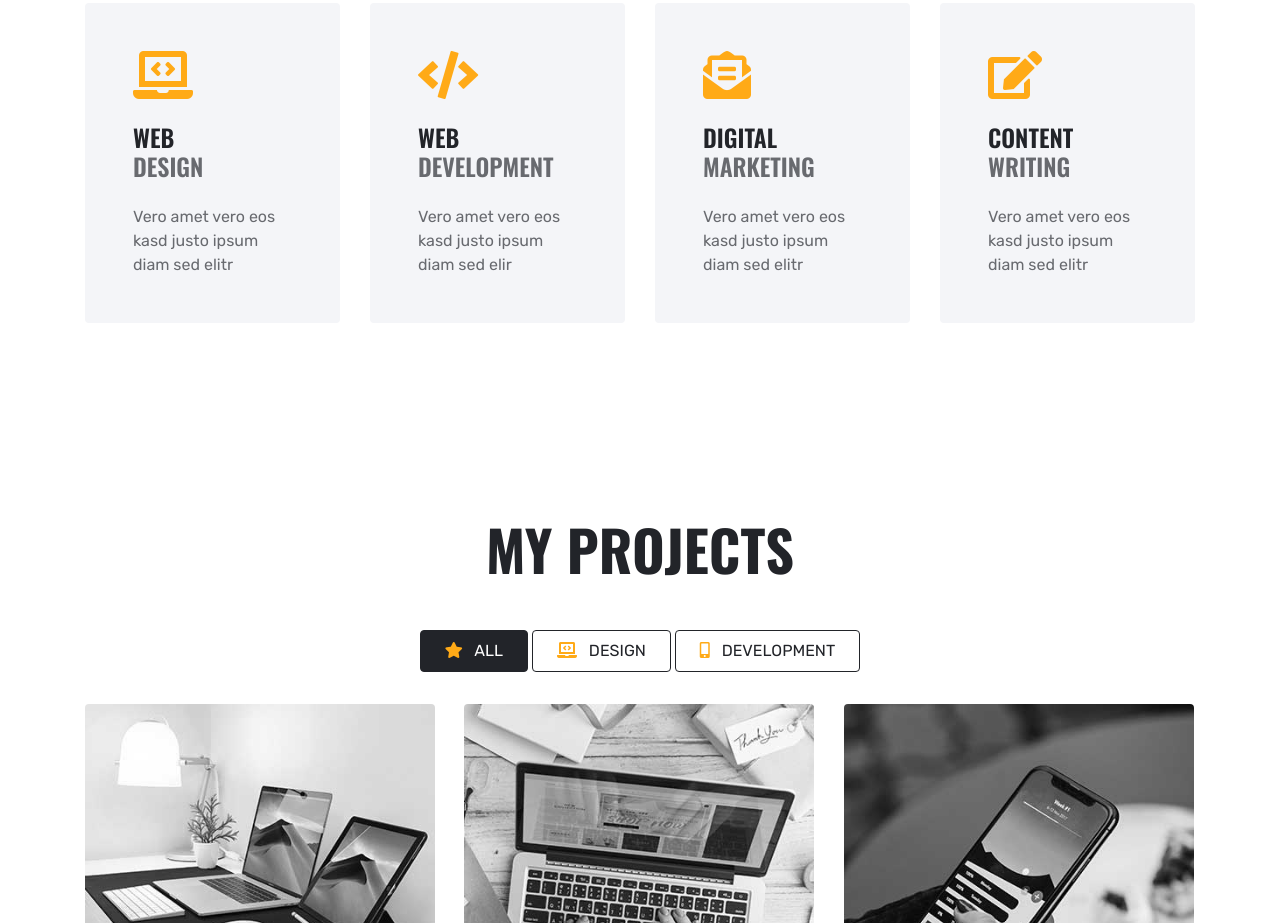
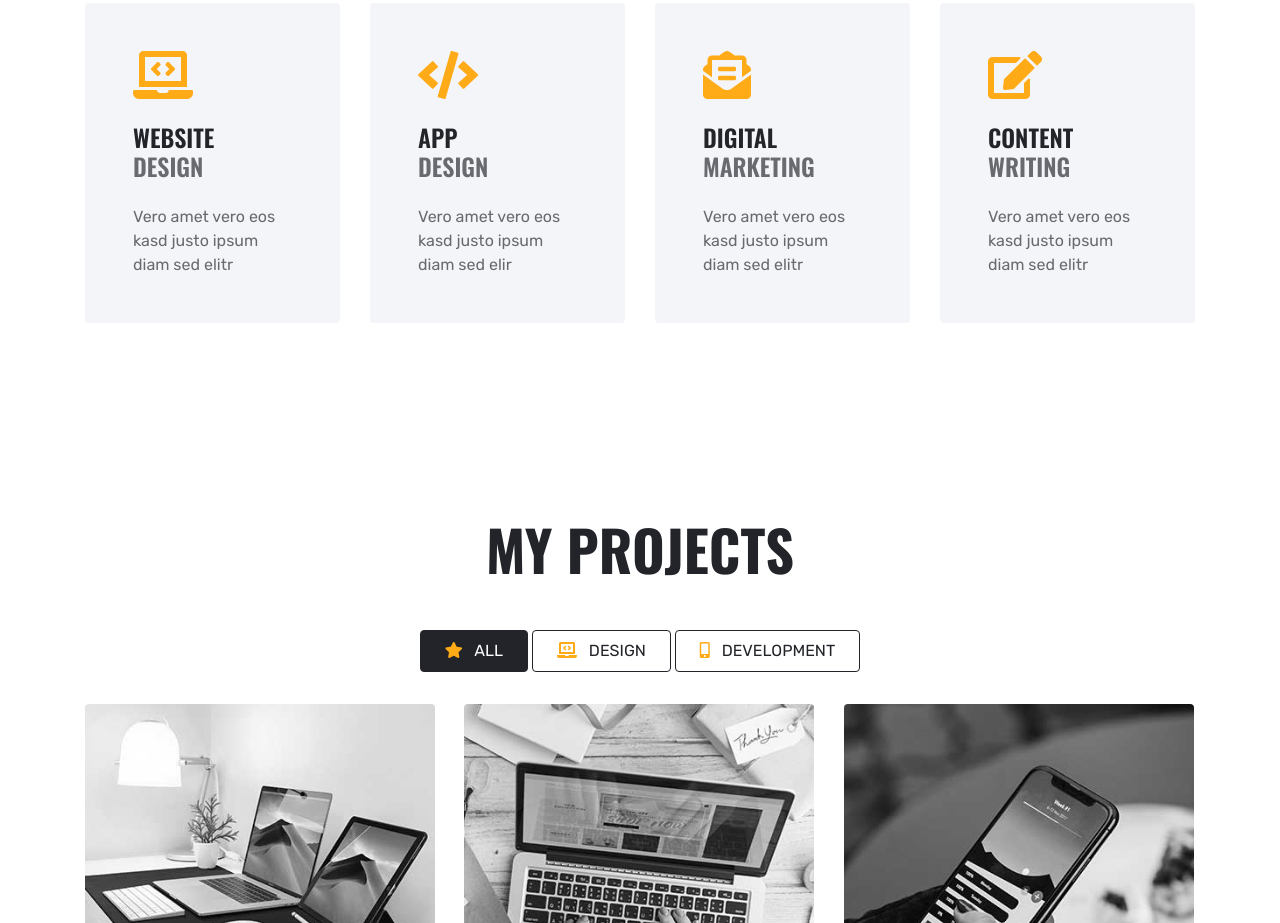
Before and after one commit to nabarunjain/nabarunjain.github.io, a plain HTML site: page index.html in a window 1280 px wide. Shown: the part 2040-2963 px from the top of the page. Drawn offline with nearby package versions, Linux system fonts and the light colour scheme.

Commit message:
Update index.html
update

```diff
--- a/index.html
+++ b/index.html
@@ -109,14 +109,14 @@
                 <div class="col-lg-3 mb-2">
                     <div class="service-item rounded p-5 mb-4">
                         <i class="fa fa-3x fa-laptop-code text-primary mb-4"></i>
-                        <h4 class="text-uppercase mb-4"> Web <span class="d-block text-body"> Design </span></h4>
+                        <h4 class="text-uppercase mb-4"> Website <span class="d-block text-body"> Design </span></h4>
                         <p class="m-0"> Vero amet vero eos kasd justo ipsum diam sed elitr </p>
                     </div>
                 </div>
                 <div class="col-lg-3 mb-2">
                     <div class="service-item rounded p-5 mb-4">
                         <i class="fa fa-3x fa-code text-primary mb-4"></i>
-                        <h4 class="text-uppercase mb-4"> Web <span class="d-block text-body"> Development </span></h4>
+                        <h4 class="text-uppercase mb-4"> App <span class="d-block text-body"> Design </span></h4>
                         <p class="m-0"> Vero amet vero eos kasd justo ipsum diam sed elir </p>
                     </div>
                 </div>
```
